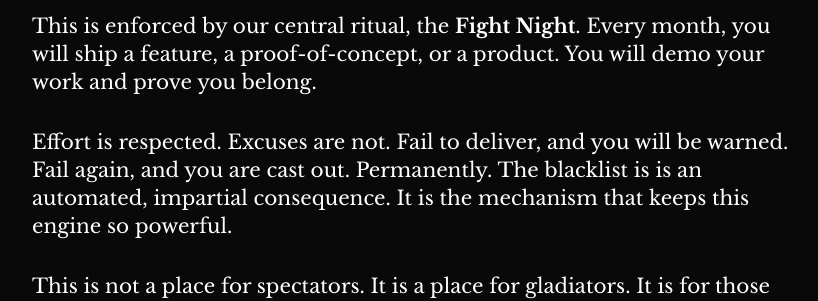
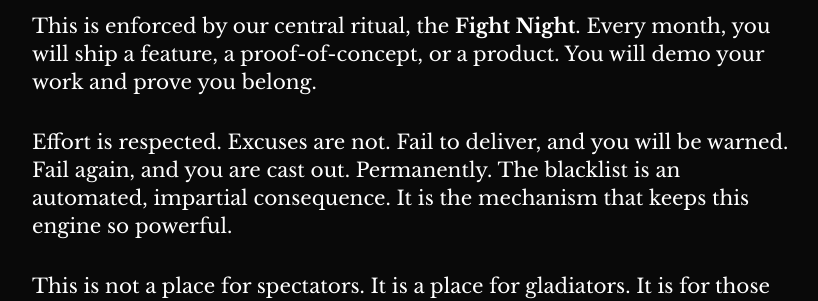
Before and after one commit to Jacob-Kenney/uk-accelerator-website-0.1, a React (Vite) app: page / in a window 1280 px wide. Shown: the part 1520-1821 px from the top of the page, without its empty margins (224-1042 px from the left). Built offline with nearby package versions, Linux system fonts and the light colour scheme.

Commit message:
fix: fixed typo

```diff
--- a/src/components/Home.tsx
+++ b/src/components/Home.tsx
@@ -105,7 +105,7 @@ function Home() {
               </p>
 
               <p className='fade-in-up-stagger-3'>
-                Effort is respected. Excuses are not. Fail to deliver, and you will be warned. Fail again, and you are cast out. Permanently. The blacklist is is an automated, impartial consequence. It is the mechanism that keeps this engine so powerful.
+                Effort is respected. Excuses are not. Fail to deliver, and you will be warned. Fail again, and you are cast out. Permanently. The blacklist is an automated, impartial consequence. It is the mechanism that keeps this engine so powerful.
               </p>
 
               <p className='fade-in-up-stagger-3'>
```
